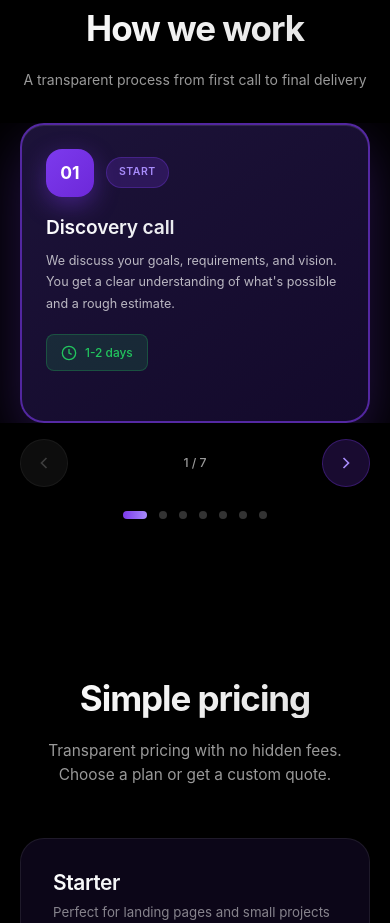
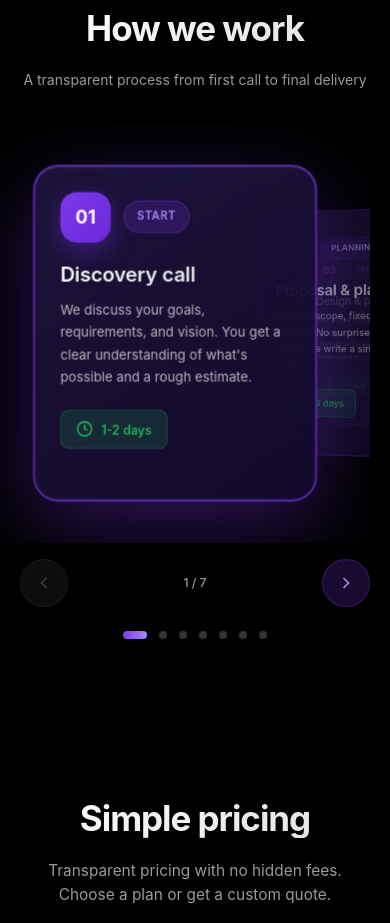
Before and after one commit to IvanMitska/Sintara-web, a React (Vite) app: page / in a window 390 px wide. Shown: the part 6140-7063 px from the top of the page. Built offline with nearby package versions, Linux system fonts and the light colour scheme.

Commit message:
feat: mobile 3D carousel with peek of prev/next cards

```diff
--- a/src/sections/WorkProcess.tsx
+++ b/src/sections/WorkProcess.tsx
@@ -134,47 +134,83 @@ const Card = styled.div<{ $offset: number; $isActive: boolean }>`
   }
 `;
 
-/* Mobile Swipe Carousel */
-const MobileCarousel = styled.div`
+/* Mobile 3D Carousel */
+const MobileCarouselWrapper = styled.div`
   display: none;
 
   @media (max-width: 768px) {
     display: block;
-    position: relative;
     overflow: hidden;
     width: 100%;
+    margin: 0 -20px;
+    padding: 0 20px;
+  }
+`;
+
+const MobileCarousel = styled.div`
+  @media (max-width: 768px) {
+    position: relative;
+    width: 100%;
+    perspective: 1000px;
+    padding: 20px 0;
   }
 `;
 
 const MobileTrack = styled.div<{ $activeIndex: number }>`
   display: flex;
-  transform: translateX(calc(-${props => props.$activeIndex} * 100%));
-  transition: transform 0.4s ease-out;
-  will-change: transform;
+  align-items: center;
+  justify-content: center;
+  position: relative;
+  height: 380px;
+  transform-style: preserve-3d;
 `;
 
-const MobileCard = styled.div<{ $isActive: boolean }>`
-  flex: 0 0 100%;
-  width: 100%;
-  padding: 0 20px;
+const MobileCard = styled.div<{ $isActive: boolean; $offset: number }>`
+  position: absolute;
+  width: calc(100% - 80px);
+  max-width: 340px;
+  padding: 0;
   box-sizing: border-box;
-  transition: transform 0.4s ease-out, opacity 0.4s ease-out;
-  transform: ${props => props.$isActive ? 'scale(1)' : 'scale(0.92)'};
-  opacity: ${props => props.$isActive ? 1 : 0.4};
+  transition: all 0.5s cubic-bezier(0.33, 1, 0.68, 1);
+  transform-style: preserve-3d;
+
+  transform: ${props => {
+    const offset = props.$offset;
+    if (offset === 0) {
+      return 'translateX(0) translateZ(50px) rotateY(0deg) scale(1)';
+    }
+    const direction = offset > 0 ? 1 : -1;
+    const absOffset = Math.abs(offset);
+    const translateX = direction * (absOffset === 1 ? 75 : 90) + '%';
+    const translateZ = -absOffset * 100;
+    const rotateY = -direction * Math.min(absOffset * 15, 25);
+    const scale = Math.max(1 - absOffset * 0.15, 0.7);
+    return `translateX(${translateX}) translateZ(${translateZ}px) rotateY(${rotateY}deg) scale(${scale})`;
+  }};
+
+  opacity: ${props => {
+    const absOffset = Math.abs(props.$offset);
+    if (absOffset === 0) return 1;
+    if (absOffset === 1) return 0.6;
+    return 0.3;
+  }};
+
+  z-index: ${props => 10 - Math.abs(props.$offset)};
+  pointer-events: ${props => props.$isActive ? 'auto' : 'none'};
 `;
 
 const MobileCardInner = styled.div<{ $isActive: boolean }>`
   background: linear-gradient(145deg, rgba(30, 20, 60, 0.95), rgba(20, 10, 45, 0.95));
   border: 2px solid ${props => props.$isActive
     ? 'rgba(124, 58, 237, 0.6)'
-    : 'rgba(124, 58, 237, 0.15)'};
+    : 'rgba(124, 58, 237, 0.2)'};
   border-radius: 24px;
   padding: 24px;
-  min-height: 300px;
-  transition: border-color 0.4s ease-out, box-shadow 0.4s ease-out;
+  min-height: 320px;
+  transition: all 0.5s cubic-bezier(0.33, 1, 0.68, 1);
   box-shadow: ${props => props.$isActive
-    ? '0 20px 60px rgba(124, 58, 237, 0.3), inset 0 1px 0 rgba(255, 255, 255, 0.1)'
-    : '0 8px 24px rgba(0, 0, 0, 0.2)'};
+    ? '0 25px 80px rgba(124, 58, 237, 0.35), inset 0 1px 0 rgba(255, 255, 255, 0.1)'
+    : '0 10px 30px rgba(0, 0, 0, 0.3)'};
 `;
 
 const MobileNavigation = styled.div`
@@ -605,28 +641,33 @@ const WorkProcess: React.FC = memo(() => {
           </CarouselTrack>
         </DesktopCarousel>
 
-        {/* Mobile Swipe Carousel */}
+        {/* Mobile 3D Carousel */}
+        <MobileCarouselWrapper>
           <MobileCarousel
             onTouchStart={onTouchStart}
             onTouchEnd={onTouchEnd}
           >
             <MobileTrack $activeIndex={activeIndex}>
               {steps.map((step, index) => {
-              const isActive = index === activeIndex;
+                const offset = index - activeIndex;
+                const isActive = offset === 0;
+                const isVisible = Math.abs(offset) <= 2;
+
+                if (!isVisible) return null;
 
                 return (
-                <MobileCard key={index} $isActive={isActive}>
+                  <MobileCard key={index} $isActive={isActive} $offset={offset}>
                     <MobileCardInner $isActive={isActive}>
                       <CardInner>
                         <StepIndicator>
-                        <StepNumber $isActive={true}>{step.number}</StepNumber>
-                        <StepBadge $isActive={true}>{step.badge}</StepBadge>
+                          <StepNumber $isActive={isActive}>{step.number}</StepNumber>
+                          <StepBadge $isActive={isActive}>{step.badge}</StepBadge>
                         </StepIndicator>
-                      <StepTitle $isActive={true}>{step.title}</StepTitle>
-                      <StepDescription $isActive={true}>
+                        <StepTitle $isActive={isActive}>{step.title}</StepTitle>
+                        <StepDescription $isActive={isActive}>
                           {step.description}
                         </StepDescription>
-                      <StepDuration $isActive={true}>
+                        <StepDuration $isActive={isActive}>
                           <svg viewBox="0 0 24 24" fill="none" stroke="currentColor" strokeWidth="2">
                             <circle cx="12" cy="12" r="10" />
                             <polyline points="12 6 12 12 16 14" />
@@ -640,6 +681,7 @@ const WorkProcess: React.FC = memo(() => {
               })}
             </MobileTrack>
           </MobileCarousel>
+        </MobileCarouselWrapper>
 
         {/* Mobile Navigation */}
         <MobileArrows>
```
Lines whose indentation alone changed are shown as unchanged.
